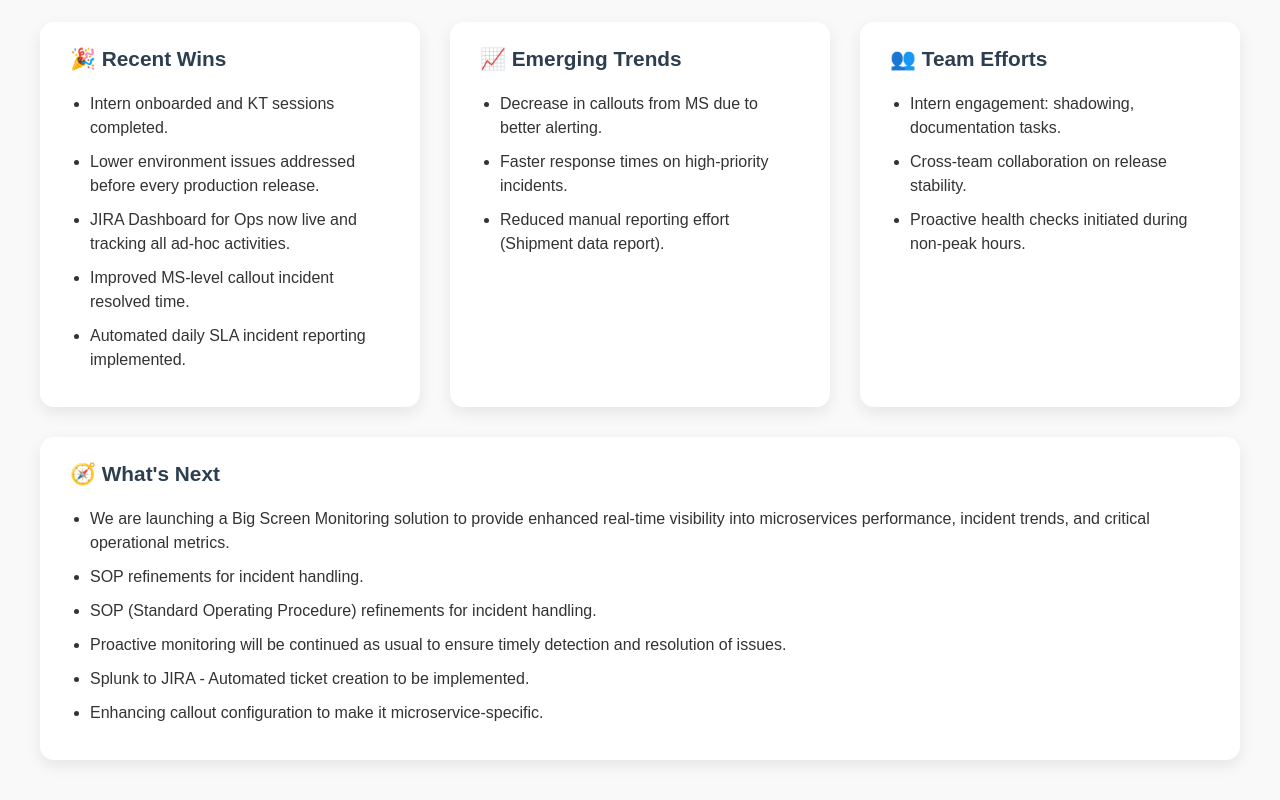
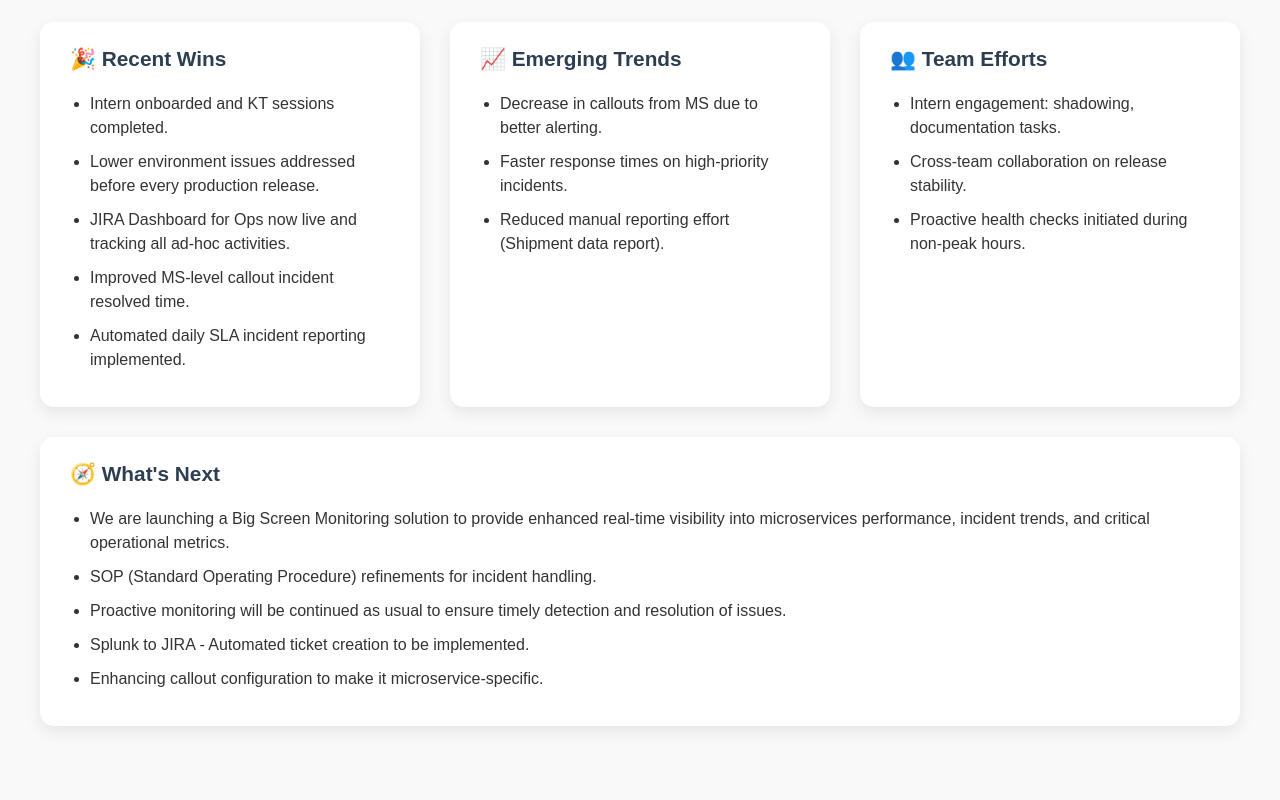
Before and after one commit to GowthamV21/MSOPS_webpage, a plain HTML site: page index.html in a window 1280 px wide. Shown: the part 540-1340 px from the top of the page. After the commit the page ends 1306 px from the top, so only its background shows below. Drawn offline with Linux system fonts and the light colour scheme.

Commit message:
Update index.html

```diff
--- a/index.html
+++ b/index.html
@@ -225,11 +225,7 @@
         <h3>🧭 What's Next</h3>
         <ul>
           <li>We are launching a Big Screen Monitoring solution to provide enhanced real-time visibility into microservices performance, incident trends, and critical operational metrics.</li>
-
-          <li>SOP refinements for incident handling.</li>
-
           <li>SOP (Standard Operating Procedure) refinements for incident handling.</li>
-
           <li>Proactive monitoring will be continued as usual to ensure timely detection and resolution of issues.</li>
           <li>Splunk to JIRA - Automated ticket creation to be implemented. </li>
           <li>Enhancing callout configuration to make it microservice-specific.</li>
```
